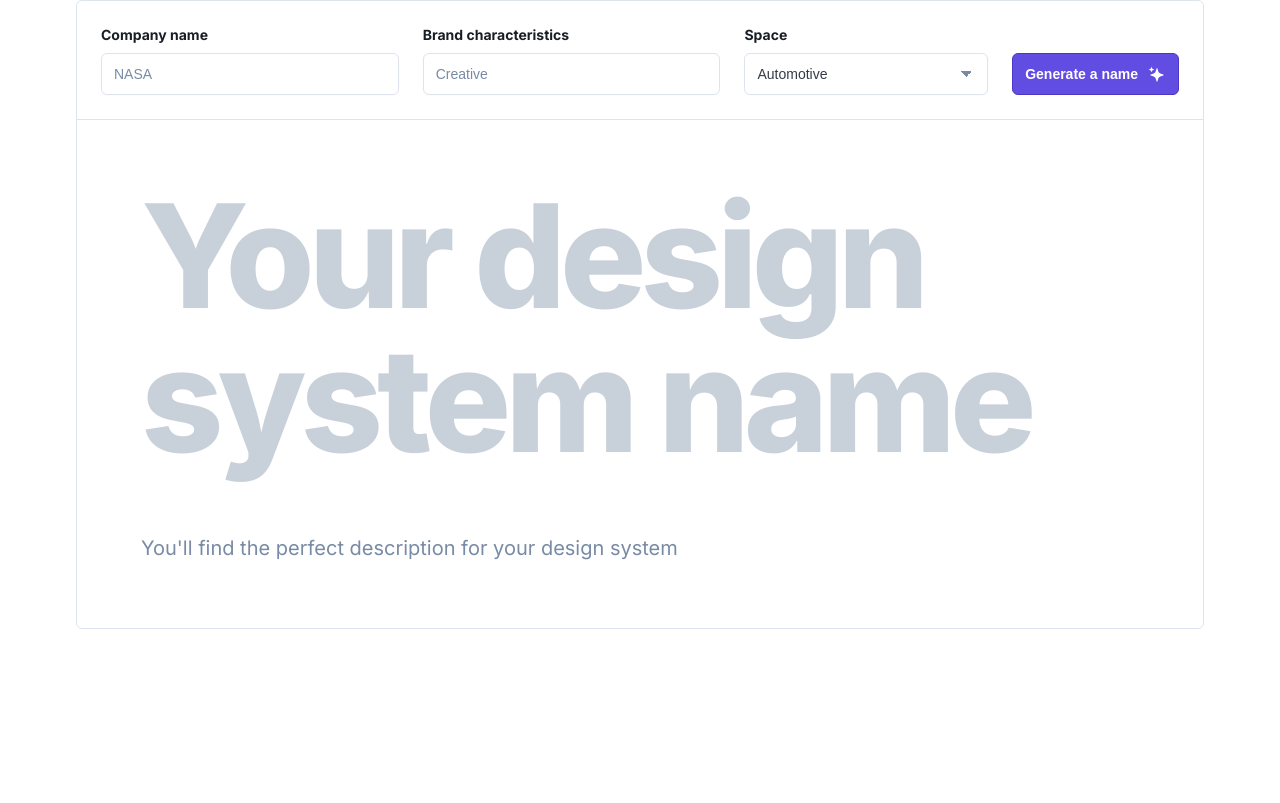
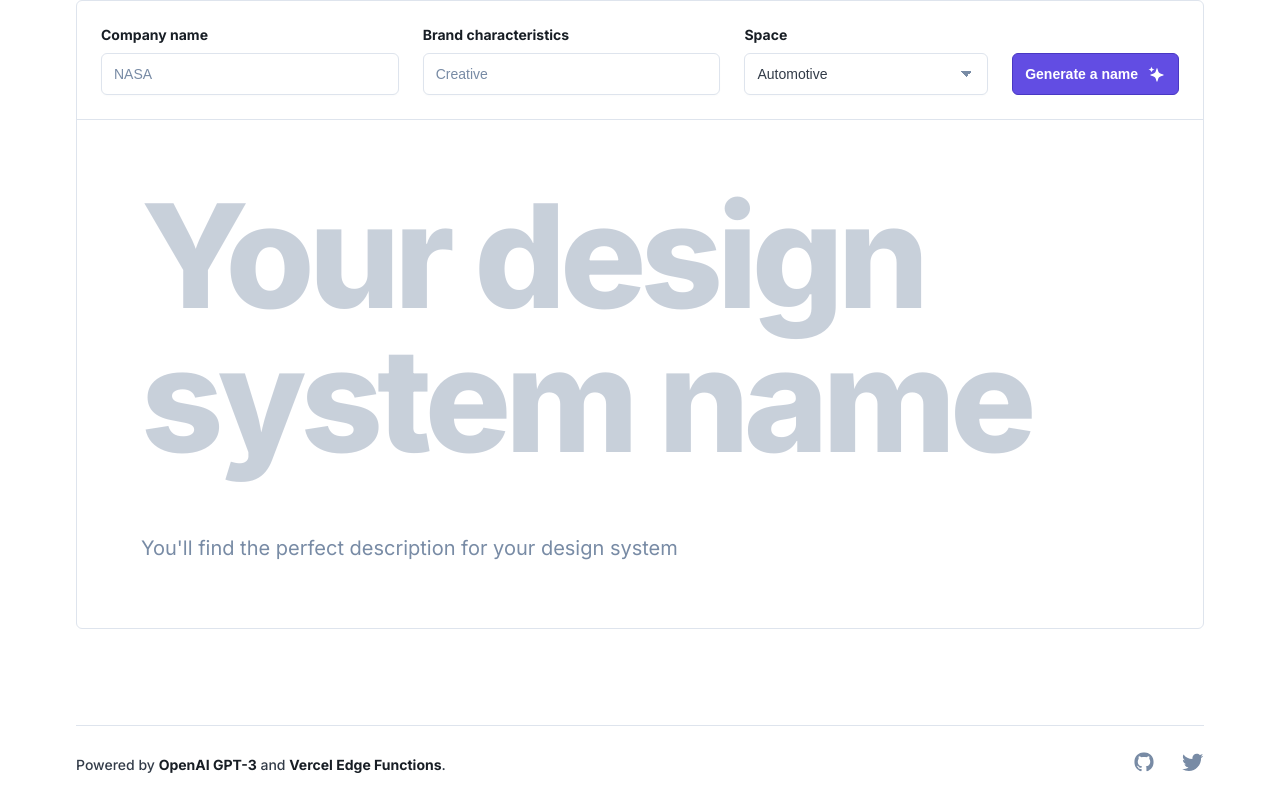
Before and after one commit to yannglt/not-boring-ds-names, a Next.js app: page / in a window 1280 px wide. Shown: the part 597-1400 px from the top of the page. Before the commit the page ends 1322 px from the top, so only its background shows below. Built offline with nearby package versions, Linux system fonts and the light colour scheme.

Commit message:
Fix missing footer

```diff
--- a/pages/index.tsx
+++ b/pages/index.tsx
@@ -2,7 +2,7 @@ import Head from "next/head"
 import { useState } from "react";
 
 import Header from "../components/Header";
-// import Footer from "../components/Footer";
+import Footer from "../components/Footer";
 import Animation from "../components/Animation";
 
 import hero from "../styles/Hero.module.css";
@@ -150,7 +150,7 @@ export default function Home() {
             </div>
           </div>
         </main>
-        {/* <Footer /> */}
+        <Footer />
       </div>
     </>
   )
```
